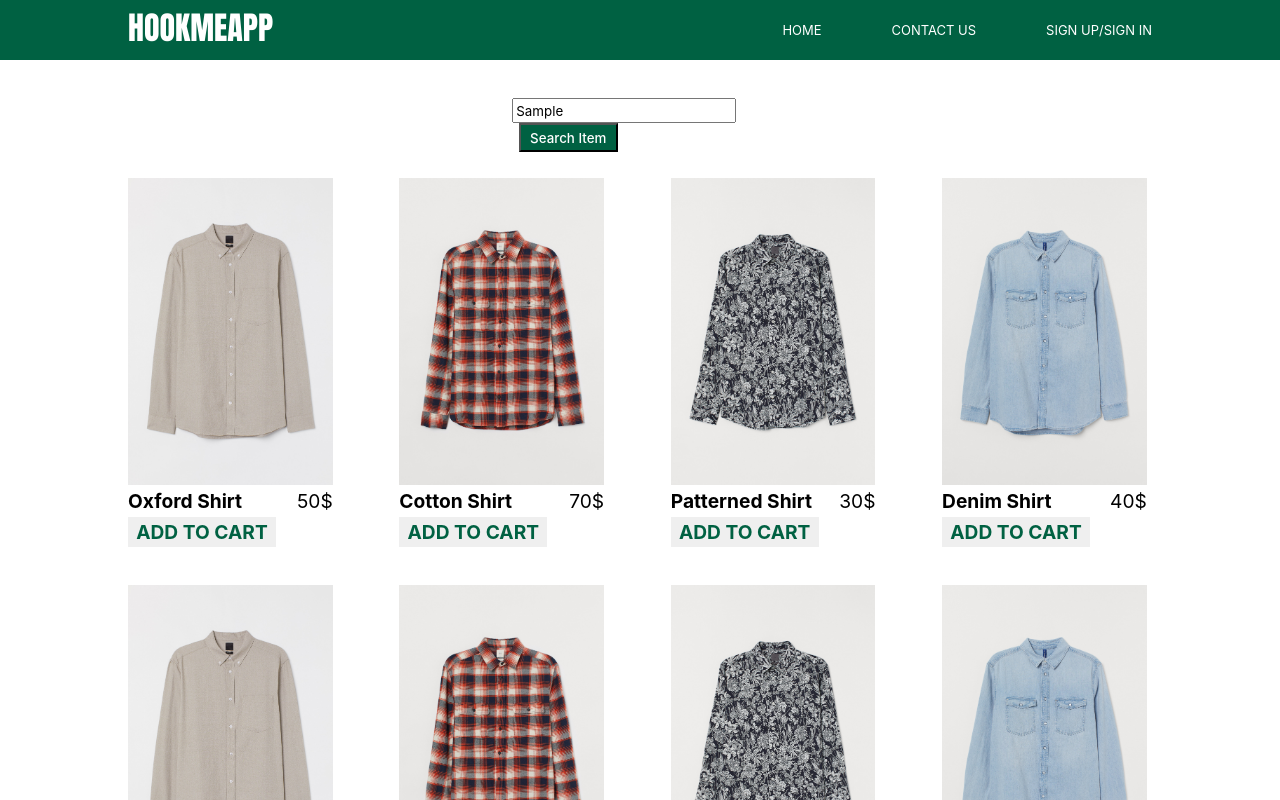
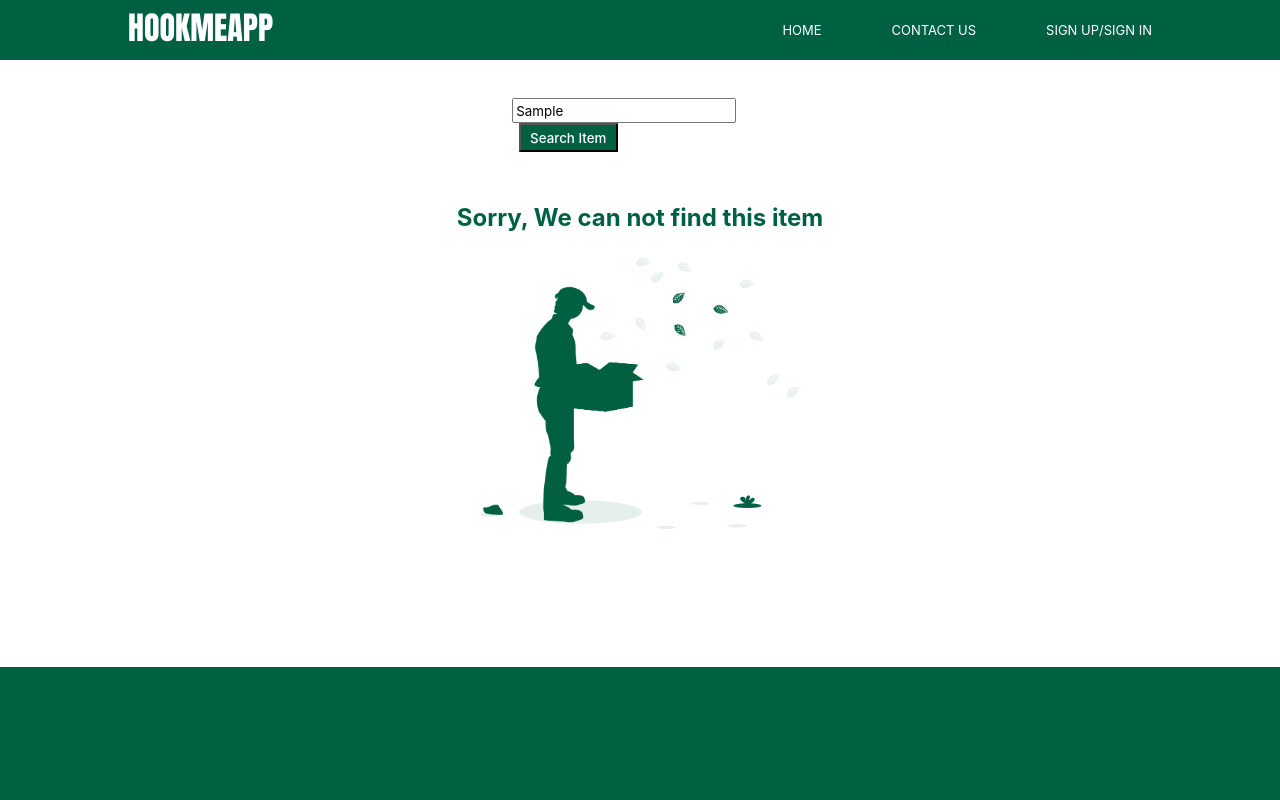
Before and after one commit to IslamHamad95/hook-me-app, a React (Create React App) app: page /itemspage in a window 1280 px wide. Both pictures are taken after typing "Sample" into the empty fields and a click on the input "Search Item". Shown: the top 800 px of the page. Built offline with nearby package versions, Linux system fonts and the light colour scheme.

Commit message:
search bar working

```diff
--- a/src/App.js
+++ b/src/App.js
@@ -7,6 +7,7 @@ import ItemsPage from './components/Pages/ItemsPage.js';
 import CartContextProvider from './components/contexts/CartContext.js';
 import CheckOutPage from './components/Pages/CheckOutPage.js';
 import SuccessPage from './components/Pages/SuccessPage.js';
+import SearchedItems from './components/Pages/SearchedItems.js';
 
 
 function App() {
@@ -20,6 +21,7 @@ function App() {
       <ItemsPage path="/itemspage"/>
       <CheckOutPage path="/check-out"/>
       <SuccessPage path="/order-placed"/>
+      <SearchedItems path={'/searcheditems'}/>
       </Router>
       </ClothesContextProvider>
       </CartContextProvider>
--- a/src/components/Pages/CheckOutPage.js
+++ b/src/components/Pages/CheckOutPage.js
@@ -26,7 +26,7 @@ const CheckOutPage=()=>{
     return(
         <div>
        <div className="submit">
-           <form className="submit-form" target="_blank" action="./order-placed" >
+           <form className="submit-form" action="./order-placed" >
                <label>Full Name:</label>
                <input id="full-name" name="name" onChange={updateFormInfo} value={FormInfo.name} required></input>
                <label>Email:</label>
--- a/src/components/Pages/ItemsPage.js
+++ b/src/components/Pages/ItemsPage.js
@@ -3,6 +3,7 @@ import { ClothesContext } from "../contexts/ClothesContext";
 import {CartContext} from "../contexts/CartContext"
 import uuid from "react-uuid"
 import './PagesStyles/itemsPage.css'
+
 
 
 
@@ -12,7 +13,7 @@ const ItemsPage=()=>{
     const {Cart,addToCart,removeFromCart} = useContext(CartContext)
     const [DisplayColumn, setDisplayColumn] = useState(false)
     const [SearchedItem, setSearchedItem]=useState("")
-    const [SearchResult,setSearchResult]=useState([])
+    const [SearchResult,setSearchResult]=useState([...clothes])
 
 
     const toggled=()=>{
@@ -20,21 +21,28 @@ const ItemsPage=()=>{
     }
 
     const onSubmitItem=e=>{
+        e.preventDefault();
+        let resultArr=[];
+        let word=new RegExp(SearchedItem,"i");
 
-        const resultArr=[];
-        e.preventDefault();
-        let word=new RegExp(SearchedItem,"i");
-        if(SearchedItem==="") return;
-        for (let i=0; i<clothes.length; i++){
-            if(clothes[i].name.match(word))
-           resultArr.push(clothes[i].name)
+
+        if(SearchedItem==="") {
+            return;
         }
-        setSearchResult([...SearchResult,...resultArr])
+
+        resultArr=clothes.filter((shirt)=>(shirt.name.match(word)))
+        setSearchResult([...resultArr])
+
     }
+
 
     useEffect(()=>{
         localStorage.setItem('Cart',JSON.stringify(Cart))
     },[Cart])
+
+    useEffect(()=>{
+        localStorage.setItem('SearchResult',JSON.stringify(SearchResult))
+    },[SearchResult])
 
 
 
@@ -58,14 +66,14 @@ const ItemsPage=()=>{
 
           <div className="items-page-container">
 
-          <form className="search-bar">
+          <form className="search-bar" action="./searcheditems">
                 <input id="search-box" placeholder="Item Name" onChange={e=>setSearchedItem(e.target.value)}></input>
                 <input type="submit" id="search-button" value="Search Item" onClick={e=>onSubmitItem(e)}></input>
             </form>
 
               <div className="items">
                   {
-                      clothes.map(shirt=>(
+                      SearchResult.map(shirt=>(
                           <div className="item" key={shirt.id}>
                           <img src={require(`../contexts/clothes-photos/${shirt.image}.jpg`)} alt={shirt.name}></img>
                           <h4 id="item-name">{shirt.name}</h4>
@@ -79,7 +87,14 @@ const ItemsPage=()=>{
               </div>
 
               <i id="cart-icon" onClick={(e)=>toggled()} style={{display:Cart.length? "block":"none"}} className="fas fa-cart-plus"></i>
+
+              <div className="item-not-found" style={{display:SearchResult.length!==0?"none":"block"}}>
+                  <h2>Sorry, We can not find this item</h2>
+                  <img src={require("./photos/notfound.png")} alt="not-found"></img>
+              </div>
         </div>
+
+
 
     </div>
     )
--- a/src/components/Pages/PagesStyles/itemsPage.css
+++ b/src/components/Pages/PagesStyles/itemsPage.css
@@ -58,7 +58,7 @@
     width: 100%;
     background-color: #ffffff;
     height: fit-content;
-    padding:3% 0% ;
+    padding:3% 0% 6.5% 0% ;
 }
 
 .items-page-container img{
@@ -105,6 +105,21 @@
    text-align: center;
 }
 
+.item-not-found{
+    width: 50%;
+    margin:2% 25%;
+}
+
+.item-not-found h2{
+    text-align: center;
+    color: #006142;
+}
+
+.item-not-found img{
+    width:50%;
+    margin: 4% 25%;
+}
+
 
 
 /*********************************/
--- a/src/components/Pages/SearchedItems.js
+++ b/src/components/Pages/SearchedItems.js
@@ -0,0 +1,22 @@
+import React,{useState} from 'react'
+import uuid from "react-uuid"
+
+
+ const SearchedItems=()=> {
+    let localData=localStorage.getItem('SearchResult');
+    const items= localData? JSON.parse(localData):[];
+
+
+    return (
+        <div>
+           <div>
+               {items.map((element)=>
+               <h1  key={uuid()}>{element}</h1>
+               )}
+           </div>
+        </div>
+    )
+}
+
+
+export default SearchedItems;
```
Also changed, not shown: src/components/Pages/PagesStyles/SearchedItems.css (added), src/components/Pages/photos/notfound.png (added), 18 other files (tests, documents, lock files or other folders).
